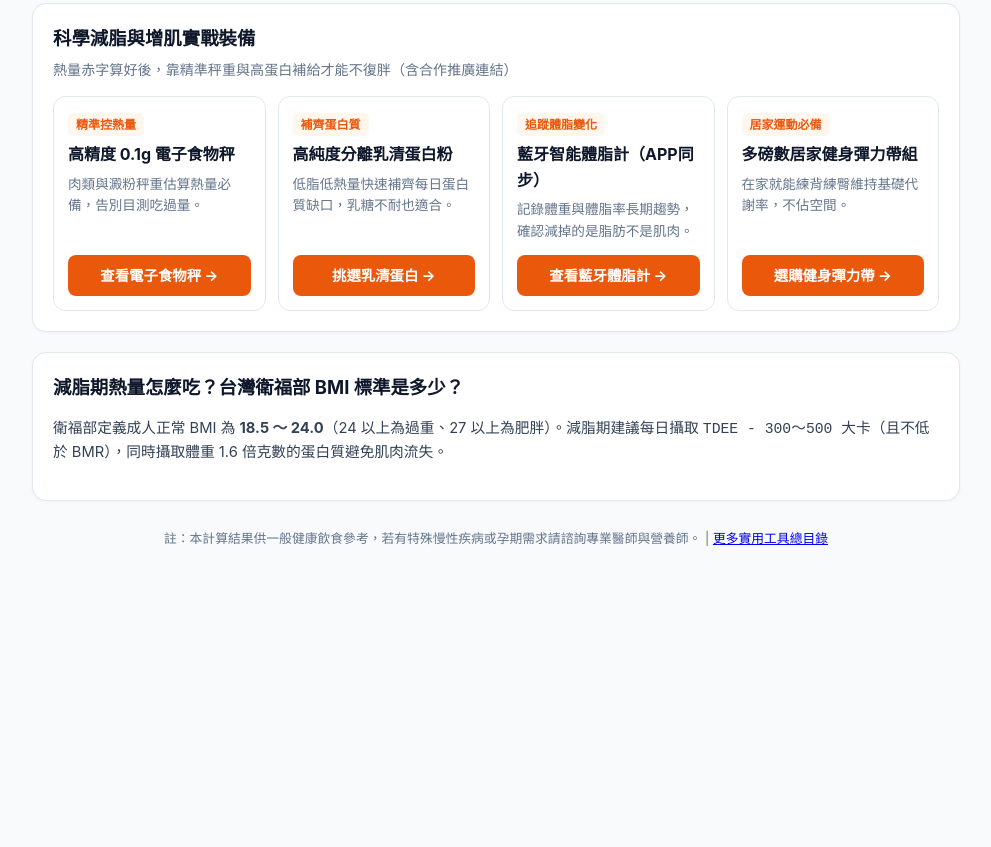
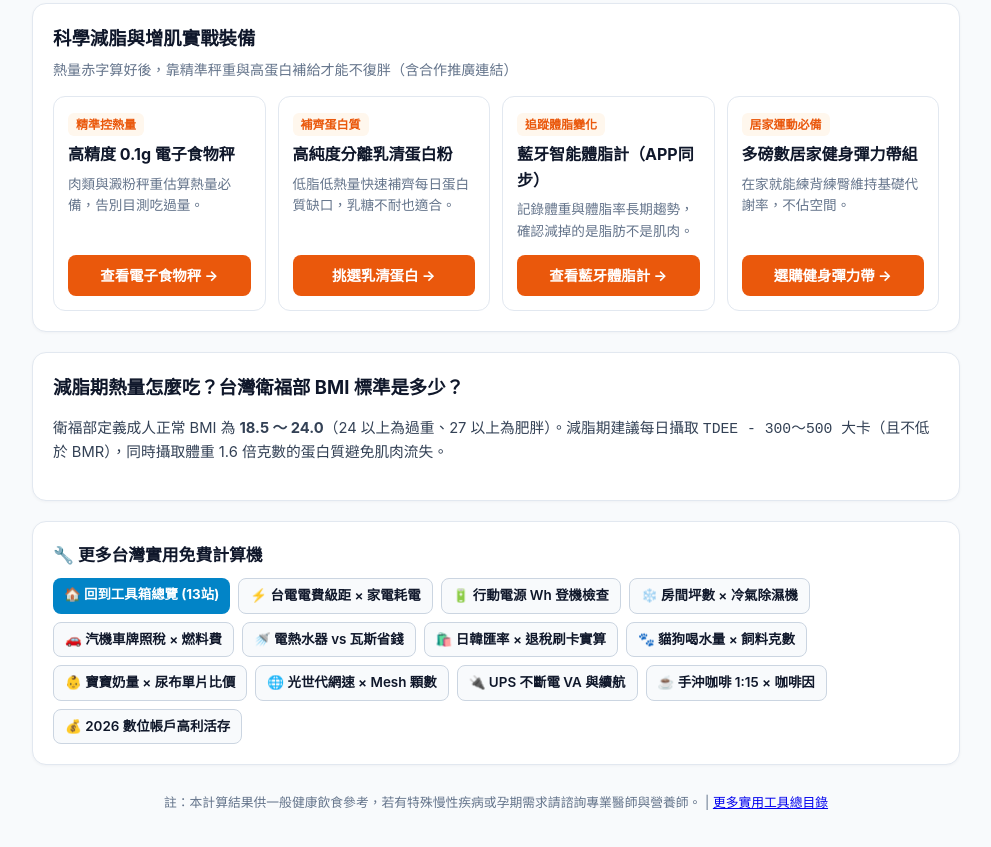
Before and after one commit to jimmycmhsieh0801-cloud/tw-bmi-tdee-calc, a plain HTML site: page index.html in a window 1280 px wide. Shown: the part 608-1455 px from the top of the page, without its empty margins (144-1135 px from the left). Before the commit the page ends 1218 px from the top, so only its background shows below. Drawn offline with Linux system fonts and the light colour scheme.

Commit message:
feat: add cross-site SEO internal linking and IndexNow key

```diff
--- a/index.html
+++ b/index.html
@@ -157,6 +157,27 @@
           <p>衛福部定義成人正常 BMI 為 <strong>18.5 ～ 24.0</strong>（24 以上為過重、27 以上為肥胖）。減脂期建議每日攝取 <code>TDEE - 300～500 大卡</code>（且不低於 BMR），同時攝取體重 1.6 倍克數的蛋白質避免肌肉流失。</p>
     </article>
 
+
+    <!-- CROSS_LINK_MATRIX_START -->
+    <section class="card" style="margin-top:20px;">
+      <h2 style="font-size:1.05rem;margin:0 0 10px;color:#0f172a;">🔧 更多台灣實用免費計算機</h2>
+      <div style="display:flex;flex-wrap:wrap;gap:8px;">
+        <a href="https://jimmycmhsieh0801-cloud.github.io/" style="display:inline-block;padding:6px 11px;border-radius:8px;background:#0284c7;color:#fff;text-decoration:none;font-size:0.84rem;font-weight:700;">🏠 回到工具箱總覽 (13站)</a>
+        <a href="https://jimmycmhsieh0801-cloud.github.io/tw-power-calc/" style="display:inline-block;padding:6px 11px;border-radius:8px;border:1px solid #cbd5e1;background:#f8fafc;color:#0f172a;text-decoration:none;font-size:0.84rem;font-weight:600;">⚡ 台電電費級距 × 家電耗電</a>
+        <a href="https://jimmycmhsieh0801-cloud.github.io/tw-travel-power-calc/" style="display:inline-block;padding:6px 11px;border-radius:8px;border:1px solid #cbd5e1;background:#f8fafc;color:#0f172a;text-decoration:none;font-size:0.84rem;font-weight:600;">🔋 行動電源 Wh 登機檢查</a>
+        <a href="https://jimmycmhsieh0801-cloud.github.io/tw-room-sizing-calc/" style="display:inline-block;padding:6px 11px;border-radius:8px;border:1px solid #cbd5e1;background:#f8fafc;color:#0f172a;text-decoration:none;font-size:0.84rem;font-weight:600;">❄️ 房間坪數 × 冷氣除濕機</a>
+        <a href="https://jimmycmhsieh0801-cloud.github.io/tw-vehicle-tax-calc/" style="display:inline-block;padding:6px 11px;border-radius:8px;border:1px solid #cbd5e1;background:#f8fafc;color:#0f172a;text-decoration:none;font-size:0.84rem;font-weight:600;">🚗 汽機車牌照稅 × 燃料費</a>
+        <a href="https://jimmycmhsieh0801-cloud.github.io/tw-water-heater-calc/" style="display:inline-block;padding:6px 11px;border-radius:8px;border:1px solid #cbd5e1;background:#f8fafc;color:#0f172a;text-decoration:none;font-size:0.84rem;font-weight:600;">🚿 電熱水器 vs 瓦斯省錢</a>
+        <a href="https://jimmycmhsieh0801-cloud.github.io/tw-travel-tax-calc/" style="display:inline-block;padding:6px 11px;border-radius:8px;border:1px solid #cbd5e1;background:#f8fafc;color:#0f172a;text-decoration:none;font-size:0.84rem;font-weight:600;">🛍️ 日韓匯率 × 退稅刷卡實算</a>
+        <a href="https://jimmycmhsieh0801-cloud.github.io/tw-pet-cost-calc/" style="display:inline-block;padding:6px 11px;border-radius:8px;border:1px solid #cbd5e1;background:#f8fafc;color:#0f172a;text-decoration:none;font-size:0.84rem;font-weight:600;">🐾 貓狗喝水量 × 飼料克數</a>
+        <a href="https://jimmycmhsieh0801-cloud.github.io/tw-baby-calc/" style="display:inline-block;padding:6px 11px;border-radius:8px;border:1px solid #cbd5e1;background:#f8fafc;color:#0f172a;text-decoration:none;font-size:0.84rem;font-weight:600;">👶 寶寶奶量 × 尿布單片比價</a>
+        <a href="https://jimmycmhsieh0801-cloud.github.io/tw-router-cable-calc/" style="display:inline-block;padding:6px 11px;border-radius:8px;border:1px solid #cbd5e1;background:#f8fafc;color:#0f172a;text-decoration:none;font-size:0.84rem;font-weight:600;">🌐 光世代網速 × Mesh 顆數</a>
+        <a href="https://jimmycmhsieh0801-cloud.github.io/tw-ups-nas-calc/" style="display:inline-block;padding:6px 11px;border-radius:8px;border:1px solid #cbd5e1;background:#f8fafc;color:#0f172a;text-decoration:none;font-size:0.84rem;font-weight:600;">🔌 UPS 不斷電 VA 與續航</a>
+        <a href="https://jimmycmhsieh0801-cloud.github.io/tw-coffee-brew-calc/" style="display:inline-block;padding:6px 11px;border-radius:8px;border:1px solid #cbd5e1;background:#f8fafc;color:#0f172a;text-decoration:none;font-size:0.84rem;font-weight:600;">☕ 手沖咖啡 1:15 × 咖啡因</a>
+        <a href="https://jimmycmhsieh0801-cloud.github.io/tw-bank-interest-calc/" style="display:inline-block;padding:6px 11px;border-radius:8px;border:1px solid #cbd5e1;background:#f8fafc;color:#0f172a;text-decoration:none;font-size:0.84rem;font-weight:600;">💰 2026 數位帳戶高利活存</a>
+      </div>
+    </section>
+    <!-- CROSS_LINK_MATRIX_END -->
     <footer>
       <p>註：本計算結果供一般健康飲食參考，若有特殊慢性疾病或孕期需求請諮詢專業醫師與營養師。 | <a href="https://jimmycmhsieh0801-cloud.github.io/">更多實用工具總目錄</a></p>
     </footer>
```
